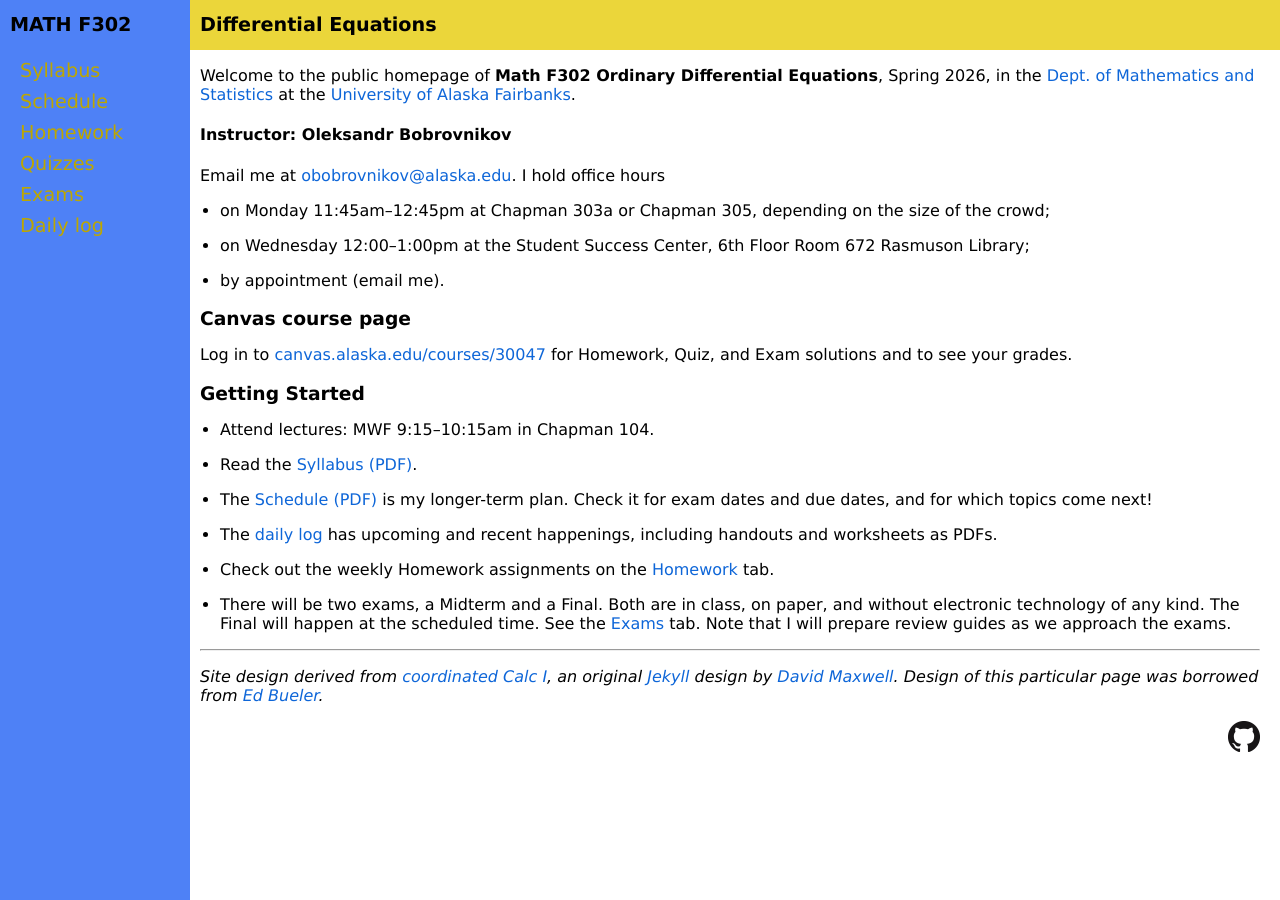
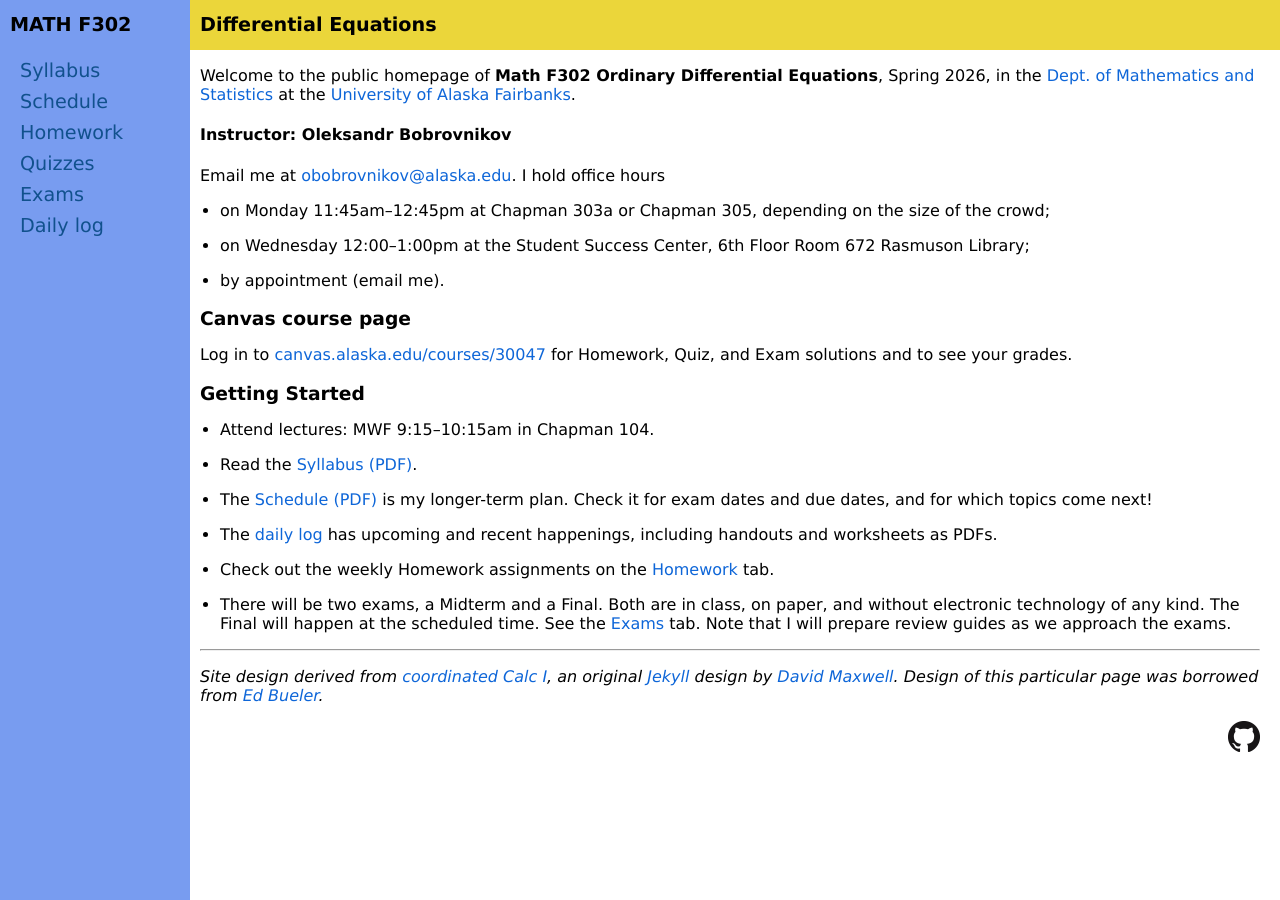
Before and after one commit to blackcurrantpi/ode, a Jekyll site: the page built from index.md, in a window 1280 px wide. Built offline with Jekyll 4.4.1, drawn with Linux system fonts in a browser that asks for light colours.

Commit message:
fix colours again

```diff
--- a/css/site.scss
+++ b/css/site.scss
@@ -51,8 +51,8 @@ $med-space: 10px;
 $color-pageheader-background: #ebd63a;  //
 $color-button-background: #ebd63a;      //
 $color-link-fresh: #0e66d8;             //
-$color-link-visited: #bda700;           //
-$color-background: #4e81f6;                //
+$color-link-visited: #11518d;           //
+$color-background: #789cf0;                //
 
 // see color palettes from?: https://coolors.co/browser/latest/1
 
```
